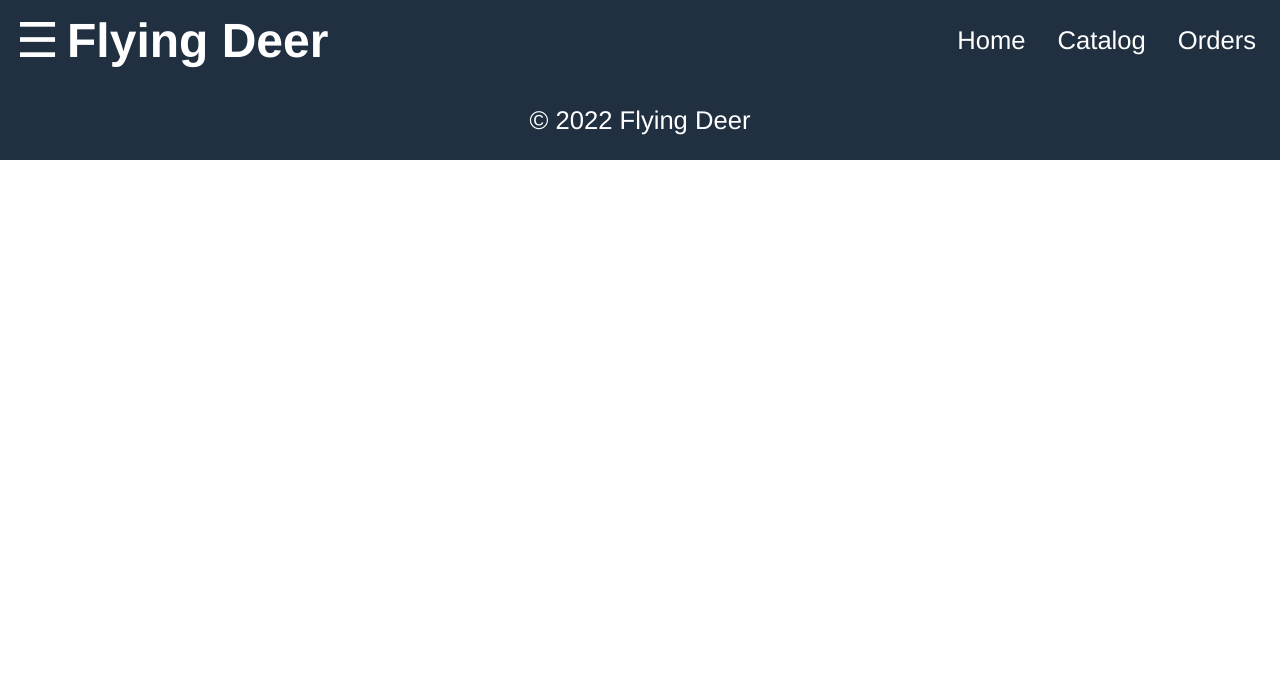
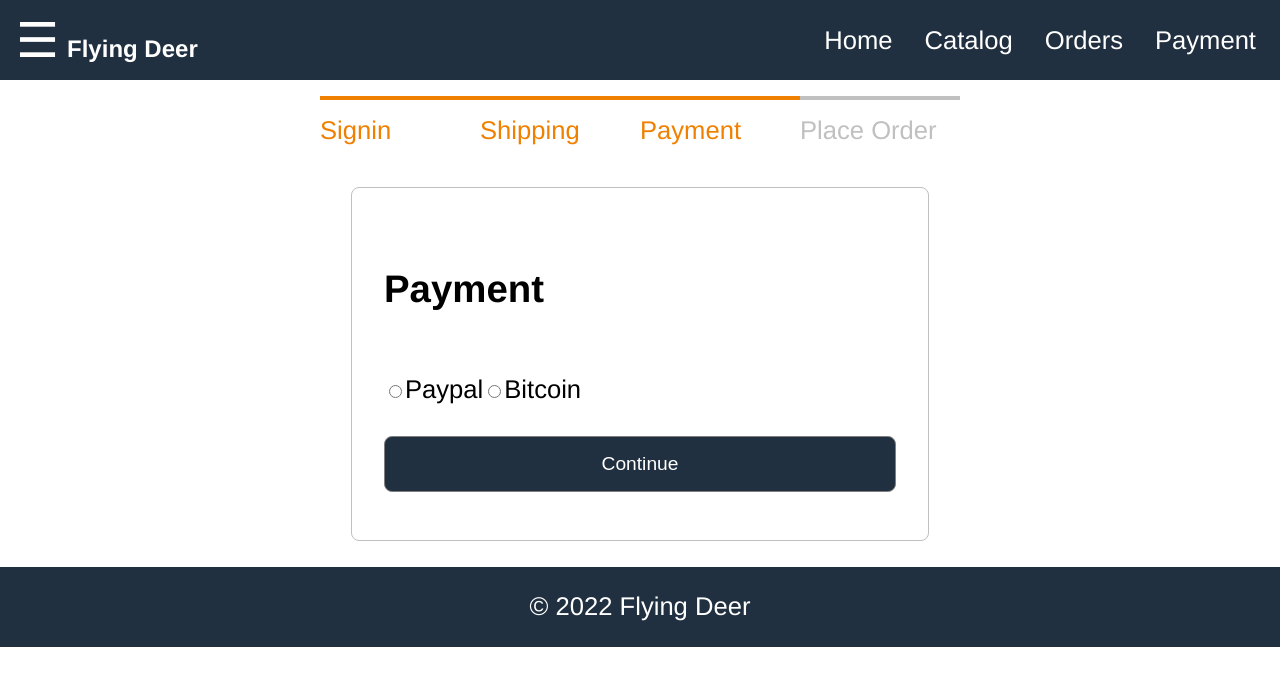
Before and after one commit to Operation-Flying-Deer/operation-flying-deer-web, a React (Create React App) app in the folder frontend/: page /payment in a window 1280 px wide. Shown: the top 686 px of the page. Built offline with nearby package versions, Linux system fonts and the light colour scheme.

Commit message:
Add payment feature with checkout steps and form styling

```diff
--- a/frontend/src/App.tsx
+++ b/frontend/src/App.tsx
@@ -3,6 +3,7 @@ import Home from "./Home/Home";
 import Products from "./Products/Products";
 import Orders from "./Orders/Orders";
 import OrderDetail from "./Orders/OrderDetail";
+import PaymentScreen from "./Payment/PaymentScreen";
 
 function App() {
   const openMenu = () => {
@@ -25,6 +26,7 @@ function App() {
             <Link to="/">Home</Link>
             <Link to="/catalog">Catalog</Link>
             <Link to="/orders">Orders</Link>
+            <Link to="/payment">Payment</Link>
           </div>
         </header>
         <aside className="sidebar">
@@ -45,6 +47,7 @@ function App() {
             <Route path="/catalog" element={<Products />} />
             <Route path="/orders" element={<Orders />} />
             <Route path="/order/:id" element={<OrderDetail />} />
+            <Route path="/payment" element={<PaymentScreen />} />
           </Routes>
         </main>
         <footer className="footer">
--- /dev/null
+++ b/frontend/src/Payment/CheckoutSteps.tsx
@@ -0,0 +1,12 @@
+import React from 'react';
+
+function CheckoutSteps(props: any) {
+  return <div className="checkout-steps">
+    <div className={props.step1 ? 'active' : ''}>Signin</div>
+    <div className={props.step2 ? 'active' : ''}>Shipping</div>
+    <div className={props.step3 ? 'active' : ''}>Payment</div>
+    <div className={props.step4 ? 'active' : ''}>Place Order</div>
+  </div>
+}
+
+export default CheckoutSteps;
--- /dev/null
+++ b/frontend/src/Payment/PaymentScreen.tsx
@@ -0,0 +1,49 @@
+import React from 'react';
+import CheckoutSteps from './CheckoutSteps';
+
+function PaymentScreen() {
+
+  const submitHandler = () => {
+    alert("Payment processing...");
+  };
+
+  return (
+    <div>
+      <CheckoutSteps step1 step2 step3></CheckoutSteps>
+      <div className="form">
+        <form onSubmit={submitHandler}>
+          <ul className="form-container">
+            <li>
+              <h2>Payment</h2>
+            </li>
+
+            <li>
+              <div>
+                <input
+                  type="radio"
+                  name="paymentMethod"
+                  id="paymentMethod"
+                  value="paypal"
+                ></input>
+                <label htmlFor="paymentMethod">Paypal</label>
+                <input
+                  type="radio"
+                  name="paymentMethod"
+                  id="paymentMethod"
+                  value="bitcoin"
+                ></input>
+                <label htmlFor="paymentMethod">Bitcoin</label>
+              </div>
+            </li>
+
+            <li>
+              <button type="submit" className="button primary">Continue</button>
+            </li>
+          </ul>
+        </form>
+      </div>
+    </div>
+  );
+}
+
+export default PaymentScreen;
--- a/frontend/src/index.css
+++ b/frontend/src/index.css
@@ -28,7 +28,7 @@ body {
 }
 .brand a {
     color: #ffffff;
-    font-size: 3rem;
+    font-size: 1.5rem;
     font-weight: bold;
     text-decoration: none;
 }
@@ -147,3 +147,57 @@ th {
 tbody > tr:nth-child(odd) {
   background-color: #f0f0f0;
 }
+.checkout-steps {
+  display: flex;
+  justify-content: space-between;
+  width: 40rem;
+  margin: 1rem auto;
+}
+.checkout-steps > div {
+  border-top: 0.3rem #c0c0c0 solid;
+  color: #c0c0c0;
+  flex: 1 1;
+  padding-top: 1rem;
+}
+.checkout-steps > div.active {
+  border-top: 0.3rem #f08000 solid;
+  color: #f08000;
+}
+.form {
+  display: flex;
+  justify-content: center;
+  align-items: center;
+  height: 100%;
+}
+.form-container {
+  display: flex;
+  flex-direction: column;
+  width: 32rem;
+  padding: 2rem;
+  border: 0.1rem #c0c0c0 solid;
+  border-radius: 0.5rem;
+  list-style-type: none;
+}
+.form-container li {
+  display: flex;
+  flex-direction: column;
+  margin-bottom: 1rem;
+  margin-top: 1rem;
+}
+input {
+  padding: 1rem;
+  border: 0.1rem #c0c0c0 solid;
+  border-radius: 0.5rem;
+}
+.button {
+  padding: 1rem;
+  border: 0.1rem #808080 solid;
+  border-radius: 0.5rem;
+  cursor: pointer;
+}
+.button.primary {
+  background-color: #203040;
+  color: #ffffff;
+  width: 100%;
+  font-size: 1.2rem;
+}
```
